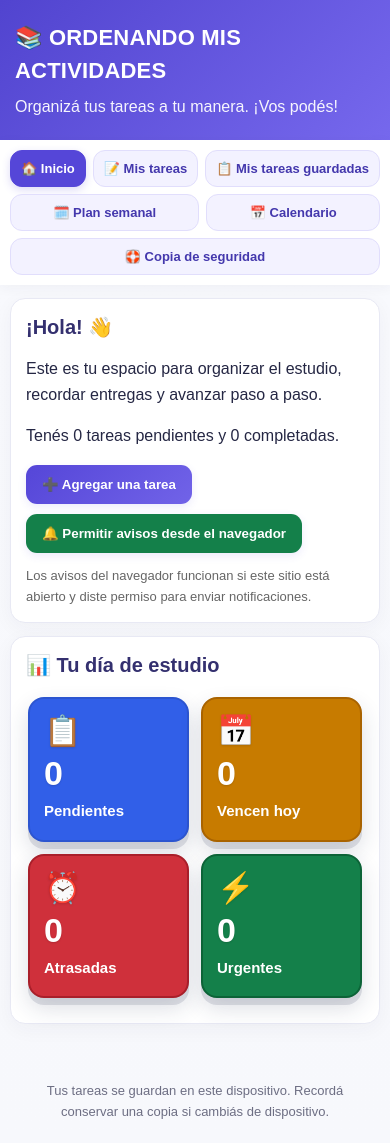
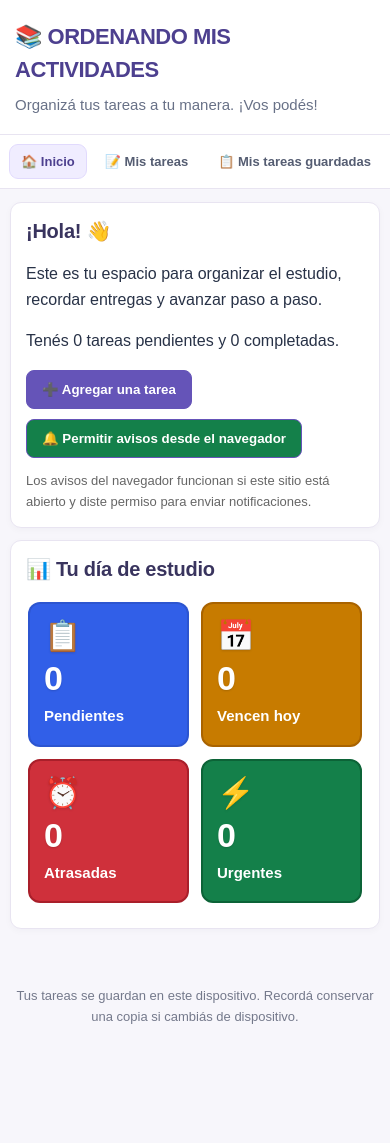
Before and after one commit to casa-en-orden/ordenando-mis-actividades-nuevo, a plain HTML site: page index.html in a window 390 px wide. After the commit the page ends 1056 px from the top, so only its background shows below. Drawn offline with Linux system fonts and the light colour scheme.

Commit message:
Refinar identidad visual de la aplicación completa

```diff
--- a/index.html
+++ b/index.html
@@ -48,43 +48,47 @@ button:disabled{cursor:not-allowed;opacity:.7}
 @media(max-width:360px){.estadisticas{grid-template-columns:1fr}}
 footer{text-align:center;color:#666;padding:20px;font-size:13px}
 
-/* Rediseño visual general: conserva la estructura y las funciones existentes */
-body{background:linear-gradient(180deg,#f0f2ff 0%,#f8f9fd 260px,#f7f8fc 100%);color:#252744;line-height:1.5}
-header{background:linear-gradient(135deg,#5144cf 0%,#7668ed 100%);padding:26px 18px 28px;box-shadow:0 5px 18px #4034aa24}
-header h1{font-size:clamp(22px,3vw,30px);letter-spacing:.2px}
-header p{opacity:.94;line-height:1.5}
-nav{display:flex;flex-wrap:wrap;gap:8px;padding:12px max(12px,calc((100% - 850px)/2));overflow-x:visible;background:#fff;box-shadow:0 3px 12px #2527440b}
-nav button{flex:0 0 auto;border:1px solid #e1defc;border-radius:12px;padding:11px 13px;background:#f3f2ff;color:#4438ad;transition:background .15s ease,transform .15s ease}
-nav button.active{background:#5546d8;color:#fff;border-color:#5546d8;box-shadow:0 3px 8px #5546d833}
-main{width:100%;max-width:880px;margin:0 auto;padding:20px 16px 32px}
-.panel{background:#fff;border:1px solid #e8e9f4;border-radius:18px;padding:clamp(15px,3vw,22px);margin-bottom:18px;box-shadow:0 5px 20px #2527440b}
-h2{font-size:clamp(20px,2.6vw,24px);line-height:1.3;color:#34306f;margin-bottom:14px}
+/* Diseño visual unificado: agenda de estudio cálida, limpia y consistente */
+:root{--tinta:#283247;--suave:#687187;--morado:#6554b8;--morado-oscuro:#4d408f;--lavanda:#f0edff;--papel:#fff;--fondo:#f7f6fb;--linea:#e8e4f1}
+body{background:var(--fondo);color:var(--tinta);line-height:1.5}
+header{background:#fff;color:var(--tinta);padding:25px 20px 22px;border-bottom:1px solid var(--linea)}
+header h1{max-width:850px;margin:0 auto;font-size:clamp(22px,3vw,29px);font-weight:800;letter-spacing:-.5px;color:var(--morado-oscuro)}
+header p{max-width:850px;margin:7px auto 0;color:var(--suave);font-size:15px}
+nav{display:flex;flex-wrap:wrap;justify-content:center;gap:7px;padding:12px 14px;background:#fff;border-bottom:1px solid var(--linea);overflow:visible}
+nav button{border:1px solid transparent;border-radius:9px;padding:10px 13px;background:transparent;color:#555d72;font-weight:700;font-size:14px;cursor:pointer}
+nav button.active{background:var(--lavanda);color:var(--morado-oscuro);border-color:#e1dafd;box-shadow:none}
+main{width:100%;max-width:850px;margin:0 auto;padding:22px 16px 36px}
+.panel{background:var(--papel);border:1px solid var(--linea);border-radius:13px;padding:clamp(16px,3vw,22px);margin-bottom:16px;box-shadow:0 2px 7px #28224708}
+h2{margin:0 0 14px;color:#39345e;font-size:clamp(20px,2.5vw,23px);line-height:1.35;letter-spacing:-.25px}
 h3{line-height:1.35}
 p{line-height:1.6}
-input,select,textarea{display:block;width:100%;max-width:100%;padding:12px 13px;margin:7px 0 14px;border:1px solid #d9dbea;border-radius:11px;background:#fff;color:#252744;box-shadow:inset 0 1px 2px #25274406}
-input:focus,select:focus,textarea:focus{border-color:#7668ed;box-shadow:0 0 0 3px #5546d81c}
-input[type=file]{padding:10px;background:#fafaff}
-button{font-family:inherit;transition:filter .15s ease,transform .15s ease}
-button.primary{background:linear-gradient(135deg,#5546d8,#7163e8);border:0;border-radius:11px;padding:12px 16px;box-shadow:0 3px 8px #5546d81c}
-@media(hover:hover){button.primary:hover,nav button:hover{filter:brightness(1.04);transform:translateY(-1px)}}
-.task{padding:14px;margin:10px 0;border-radius:12px;background:#f8f9ff;border:1px solid #e8eaf6;border-left:6px solid #28a36a;overflow-wrap:anywhere}
-.task.importante{border-left-color:#e7a000;background:#fffaf0}
-.task.urgente{border-left-color:#e53935;background:#fff4f4}
-.task strong{font-size:16px;line-height:1.4}
-.task small{line-height:1.5;overflow-wrap:anywhere}
-.task button{border:1px solid #e1e2f0;background:#fff;border-radius:8px;padding:8px 10px;line-height:1.3}
-.dia-calendario{border-radius:10px;min-width:0;overflow-wrap:anywhere}
-.detalle-dia{background:#f7f8ff;border:1px solid #e3e5f4;border-radius:14px;padding:clamp(12px,2.5vw,18px)}
-.notice{border-radius:16px}
-.estadistica{border-radius:16px}
-footer{max-width:850px;margin:0 auto;color:#6d6e83;line-height:1.6}
+label{font-size:14px;font-weight:700;color:#414960}
+input,select,textarea{display:block;width:100%;max-width:100%;padding:11px 12px;margin:6px 0 14px;border:1px solid #dcdfea;border-radius:8px;background:#fff;color:var(--tinta);font:inherit;font-size:15px;box-shadow:none}
+input:focus,select:focus,textarea:focus{border-color:#8978d2;box-shadow:0 0 0 3px #6554b818}
+input[type=file]{padding:9px;background:#fbfaff}
+button{font-family:inherit;transition:background-color .15s ease,border-color .15s ease}
+button.primary{background:var(--morado);color:#fff;border:1px solid var(--morado);border-radius:8px;padding:11px 15px;font-weight:700;box-shadow:none}
+button.primary:hover{background:var(--morado-oscuro)}
+.task{padding:12px 13px;margin:9px 0;border-radius:9px;background:#fbfbfe;border:1px solid #e9eaf1;border-left:4px solid #28a36a;overflow-wrap:anywhere}
+.task.importante{border-left-color:#e7a000;background:#fffdf7}
+.task.urgente{border-left-color:#e53935;background:#fff8f8}
+.task strong{font-size:15px;line-height:1.45}
+.task small{line-height:1.5;overflow-wrap:anywhere;color:#687187}
+.task p{margin:8px 0;font-size:14px}
+.task button{border:1px solid #e1e2ed;background:#fff;color:#41445a;border-radius:7px;padding:7px 9px;line-height:1.3;font-size:13px}
+.dia-calendario{border-radius:8px;min-width:0;overflow-wrap:anywhere}
+.detalle-dia{background:#fbfaff;border:1px solid var(--linea);border-radius:11px;padding:clamp(12px,2.5vw,18px)}
+.notice{border-radius:11px}
+.estadistica{border-radius:12px;box-shadow:none}
+footer{max-width:850px;margin:0 auto;color:#74798b;line-height:1.6;padding:20px 14px 28px}
+@media(hover:hover){nav button:not(.active):hover{background:#f7f5ff;color:var(--morado-oscuro)}.task button:hover{background:#f5f3ff;border-color:#cfc6f5}}
 @media(max-width:600px){
- header{padding:21px 15px}
- nav{padding:10px;gap:7px}
- nav button{flex:1 1 auto;white-space:normal;padding:10px 9px;font-size:13px}
- main{padding:13px 10px 24px}
- .panel{border-radius:15px;padding:15px;margin-bottom:13px}
- .task button{font-size:13px;margin-right:4px}
+ header{padding:20px 15px 17px}
+ nav{justify-content:flex-start;gap:6px;padding:9px;overflow-x:auto;flex-wrap:nowrap}
+ nav button{flex:0 0 auto;white-space:nowrap;padding:9px 11px;font-size:13px}
+ main{padding:13px 10px 25px}
+ .panel{border-radius:11px;padding:15px;margin-bottom:12px}
+ .task button{font-size:12px;margin-right:3px;padding:7px}
  #calendarioColores{overflow-x:hidden}
  #calendarioColores>div{gap:3px!important}
  .dia-calendario{font-size:14px;min-height:48px;padding:5px 1px}
@@ -92,11 +96,7 @@ footer{max-width:850px;margin:0 auto;color:#6d6e83;line-height:1.6}
  .notice{padding:17px 14px}
  .notice p{font-size:16px;overflow-wrap:anywhere}
 }
-@media(max-width:360px){
- .dia-calendario{font-size:12px;min-height:42px}
- .dia-calendario .cantidad{font-size:9px}
- .task button{padding:7px;font-size:12px}
-}
+@media(max-width:360px){.dia-calendario{font-size:12px;min-height:42px}.dia-calendario .cantidad{font-size:9px}.task button{padding:7px;font-size:12px}}
 
 </style>
 </head>
```
